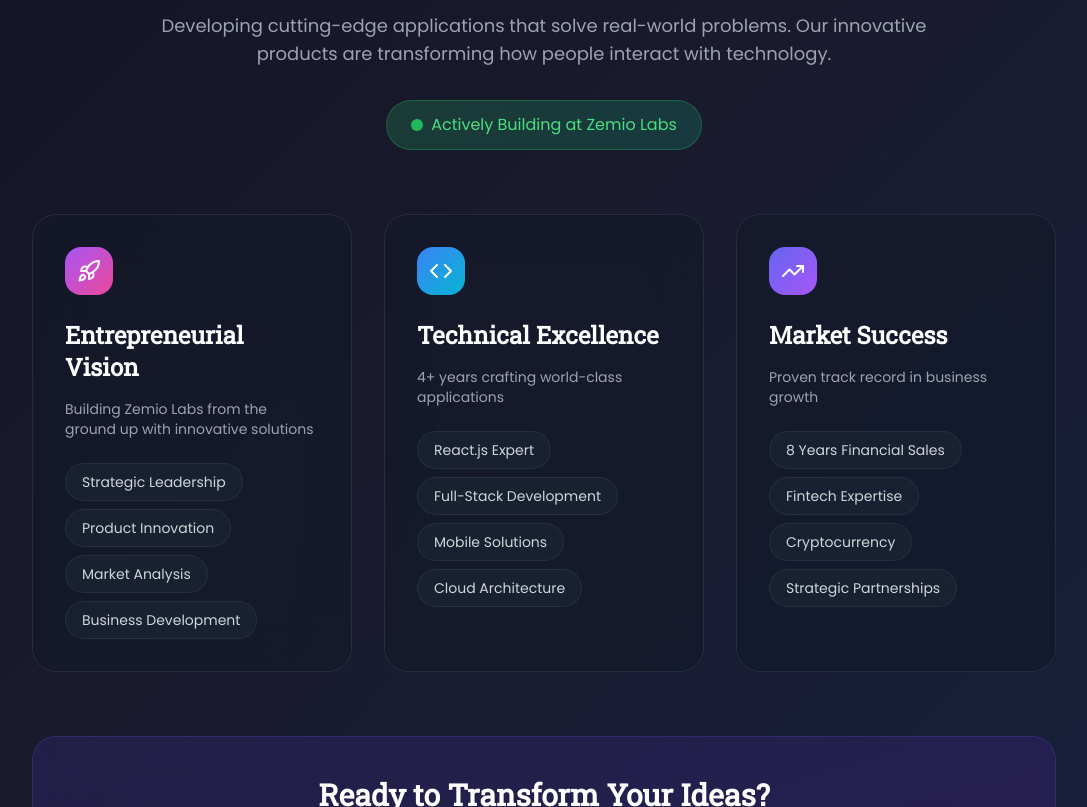
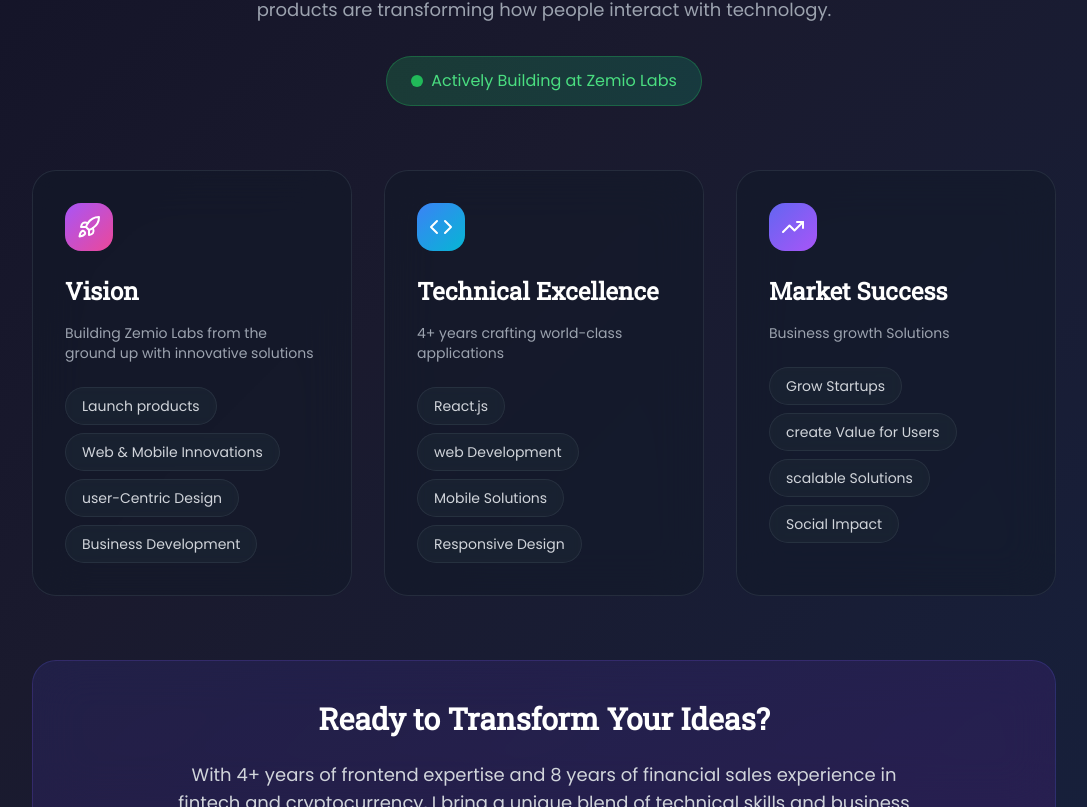
Before and after one commit to janeezy/React-Portfolio, a React (Create React App) app: page / in a window 1280 px wide. Shown: the part 675-1482 px from the top of the page, without its empty margins (136-1223 px from the left). Built offline with nearby package versions, Linux system fonts and the light colour scheme.

Commit message:
updated changes

```diff
--- a/src/components/Portfolio.js
+++ b/src/components/Portfolio.js
@@ -288,12 +288,12 @@
                             <div className="grid grid-cols-1 md:grid-cols-3 gap-8">
                                 {[
                                     {
-                                        title: "Entrepreneurial Vision",
+                                        title: "Vision",
                                         icon: Rocket,
                                         skills: [
-                                            "Strategic Leadership",
-                                            "Product Innovation",
-                                            "Market Analysis",
+                                            " Launch products",
+                                            "Web & Mobile Innovations",
+                                            "user-Centric Design",
                                             "Business Development",
                                         ],
                                         description: "Building Zemio Labs from the ground up with innovative solutions",
@@ -303,10 +303,10 @@
                                         title: "Technical Excellence",
                                         icon: Code,
                                         skills: [
-                                            "React.js Expert",
-                                            "Full-Stack Development",
+                                            "React.js ",
+                                            "web Development",
                                             "Mobile Solutions",
-                                            "Cloud Architecture",
+                                            "Responsive Design",
                                         ],
                                         description: "4+ years crafting world-class applications",
                                         gradient: "from-blue-500 to-cyan-500",
@@ -315,12 +315,12 @@
                                         title: "Market Success",
                                         icon: TrendingUp,
                                         skills: [
-                                            "8 Years Financial Sales",
-                                            "Fintech Expertise",
-                                            "Cryptocurrency",
-                                            "Strategic Partnerships",
+                                            "Grow Startups",
+                                            "create Value for Users",
+                                            "scalable Solutions",
+                                            "Social Impact",
                                         ],
-                                        description: "Proven track record in business growth",
+                                        description: " Business growth Solutions ",
                                         gradient: "from-indigo-500 to-purple-500",
                                     },
                                 ].map((section, index) => (
@@ -1600,7 +1600,7 @@
                             animate={{ opacity: 1, y: 0 }}
                             transition={{ delay: 0.5, duration: 0.8 }}
                         >
-                            Co-Founder & Head of Frontend Engineering at Zemio Labs | Building Tomorrow's Digital Solutions 🚀
+
                         </motion.p>
                     </motion.div>
                 )}
```
Lines whose indentation alone changed are shown as unchanged.
